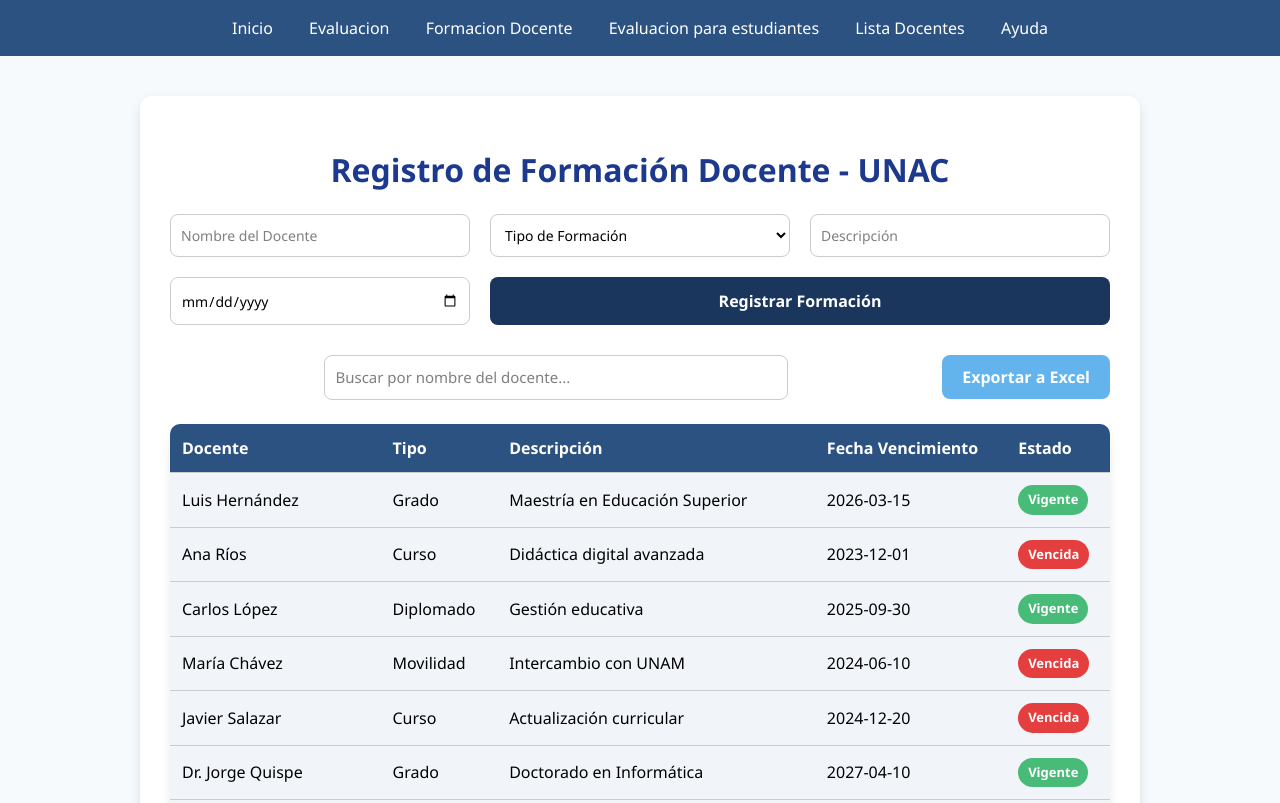
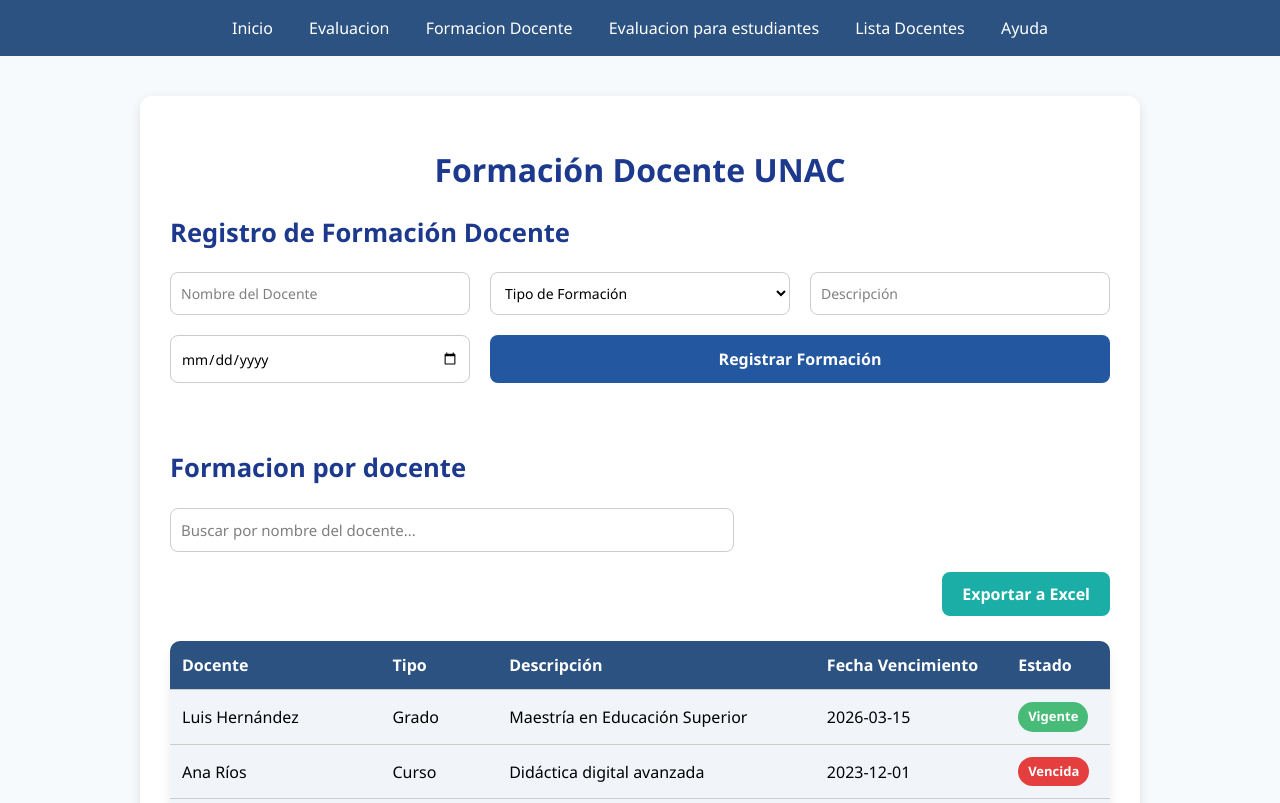
Before and after one commit to Richard-stack17/Sistema_Docente, a website: page FormacionDocente.html in a window 1280 px wide. Shown: the top 803 px of the page. Drawn offline with Linux system fonts and the light colour scheme.

Commit message:
Anadiendo fuentes

```diff
--- a/FormacionDocente.html
+++ b/FormacionDocente.html
@@ -8,9 +8,9 @@
   <link href="./src/output.css" rel="stylesheet">
   <style>
     :root {
-      --color-primario: #1a365d;
+      --color-primario: #2357a0;
       --color-secundario: #2c5282;
-      --color-acento: #63b3ed;
+      --color-acento: #1aaea6;
       --color-fondo: #f7fafc;
       --color-vigente: #48bb78;
       --color-vencido: #e53e3e;
@@ -36,7 +36,7 @@
 
 
     body {
-      font-family: 'Segoe UI', sans-serif;
+      font-family: 'Segoe UI', Tahoma, Geneva, Verdana, sans-serif;
       background: var(--color-fondo);
       margin: 0;
       padding: 0;
@@ -126,9 +126,8 @@
     }
 
     .search-container {
-      margin-top: 20px;
       display: flex;
-      justify-content: center;
+      justify-content: left;
     }
 
     .search-container input {
@@ -202,7 +201,8 @@
   <div id="nav-placeholder"></div>
 
   <div class="container">
-    <h1 class="text-[2rem] font-bold text-blue-900 my-5 text-center">Registro de Formación Docente - UNAC</h1>
+    <h1 class="text-[2rem] font-bold text-blue-900 my-5 text-center">Formación Docente UNAC</h1>
+    <h2 class="text-[1.6rem] font-bold text-blue-900 my-5 text-left">Registro de Formación Docente</h1>
 
       <form id="formFormacion">
         <input type="text" id="nombreDocente" placeholder="Nombre del Docente" required />
@@ -218,12 +218,17 @@
         <button type="submit">Registrar Formación</button>
       </form>
 
-    <button class="export-btn" onclick="exportarExcel()">Exportar a Excel</button>
 
+      <section class="pt-4">
+        <h2 class="text-[1.6rem] font-bold text-blue-900 my-5 text-left">Formacion por docente</h2>
+        <div>
           <div class="search-container">
             <input type="text" id="buscador" placeholder="Buscar por nombre del docente...">
           </div>
-
+          <div class="mt-5">
+            <button class="export-btn" onclick="exportarExcel()">Exportar a Excel</button>
+          </div>
+        </div>
         <table id="tablaFormacionesCompleta" class="shadow-lg">
           <thead>
             <tr>
@@ -236,6 +241,7 @@
           </thead>
           <tbody id="tablaFormaciones"></tbody>
         </table>
+      </section>
   </div>
 
   <script src="https://cdnjs.cloudflare.com/ajax/libs/xlsx/0.18.5/xlsx.full.min.js"></script>
```
Also changed, not shown: Ayuda.html (+1 -1 lines), EvaluacionParaEstudiante.html (+1 -1 lines), Inicio.html (+1 -1 lines), ListaDocente.html (+1 -1 lines), src/output.css. Lines whose indentation alone changed are shown as unchanged.
